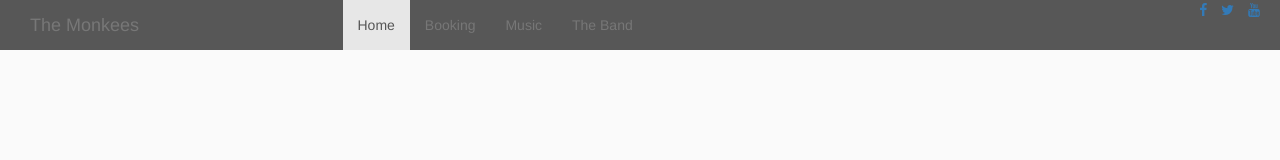
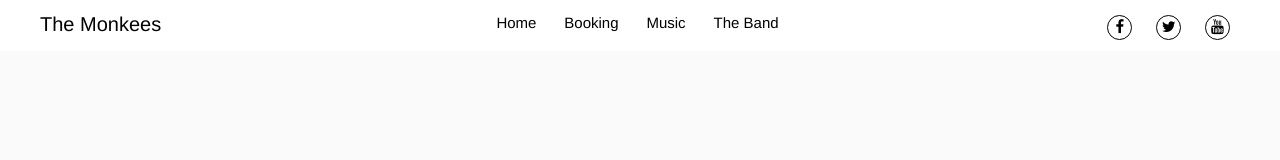
Before and after one commit to Kash1503/user-centric-frontend-development-milestone-project, a plain HTML site: page index.html in a window 1280 px wide. Drawn offline with nearby package versions, Linux system fonts and the light colour scheme.

Commit message:
added basic styling for the navbar

```diff
--- a/assets/css/style.css
+++ b/assets/css/style.css
@@ -4,7 +4,7 @@ body{
 }
 
 .bg-color-nav{
-    background-color: #575757;
+    background-color: #fff;
 }
 
 /*-------------------------------------------Utility classes*/
@@ -19,3 +19,111 @@ body{
     border-radius: 0;
     border: 0;
 }
+
+.navbar-default .navbar-nav li a {
+    color: #000;
+}
+
+.navbar-logo,
+.navbar-logo:hover{
+    color: #000;
+    font-size: 24px;
+    text-align: left;
+    text-decoration: none;
+}
+
+.center-nav{
+    text-align: center;
+}
+
+.left-nav{
+    text-align: left;
+    margin-left: 10px;
+}
+
+.right-nav{
+    text-align: right;
+    margin-right: 10px;
+}
+
+.nav-section{
+    display: block;
+    height: 30px;
+}
+
+.social-nav li{
+    margin: 15px 5px 0 5px;
+}
+
+.social-nav li a i{
+    width: 25px;
+    height: 25px;
+    border-radius: 50%;
+    border: 1px solid #000;
+    font-size: 15px;
+    padding: 7px 0;
+    line-height: 7px;
+    text-align: center;
+    color: #000;
+    transition: all 0.2s ease-in-out;
+    -moz-transition: all 0.2s ease-in-out;
+    -webkit-transition: all 0.2s ease-in-out;
+    -o-transition: all 0.2s ease-in-out;
+}
+
+.social-nav a i:hover{
+    text-decoration: none;
+    color: #ffffff;
+    border: 1px solid #ffffff;
+    background-color: #000;
+}
+
+.main-nav a{
+    font-size: 15px;
+    display: block;
+    color: #000;
+    margin: 12px 7px 0 7px;
+    transition: all 0.2s ease-in-out;
+    -moz-transition: all 0.2s ease-in-out;
+    -webkit-transition: all 0.2s ease-in-out;
+    -o-transition: all 0.2s ease-in-out;
+}
+
+.main-nav a:hover,
+.main-nav a:focus{
+    text-decoration: none;
+    color: #676767;
+}
+
+.brand-nav a,
+.brand-nav:hover{
+    font-size: 20px;
+    display: block;
+    text-decoration: none;
+    color: #000;
+    margin-top: 10px;
+}
+
+.navbar-default .navbar-toggle .icon-bar{
+    background-color: #000;
+    margin: 4px 0;
+    transition: all 0.2s ease-in-out;
+    -moz-transition: all 0.2s ease-in-out;
+    -webkit-transition: all 0.2s ease-in-out;
+    -o-transition: all 0.2s ease-in-out;
+}
+
+.navbar-default .navbar-toggle{
+    border: none;
+    transition: all 0.2s ease-in-out;
+    -moz-transition: all 0.2s ease-in-out;
+    -webkit-transition: all 0.2s ease-in-out;
+    -o-transition: all 0.2s ease-in-out;
+}
+
+.navbar-default .navbar-toggle:hover{
+    background-color: #000;
+}
+.navbar-default .navbar-toggle:hover .icon-bar{
+    background-color: #fff;
+}
--- a/index.html
+++ b/index.html
@@ -7,7 +7,7 @@
     <link rel="stylesheet" href="https://maxcdn.bootstrapcdn.com/bootstrap/3.3.7/css/bootstrap.min.css" type="text/css" />
     <link rel="stylesheet" href="https://stackpath.bootstrapcdn.com/font-awesome/4.7.0/css/font-awesome.min.css" type="text/css" />
     <link rel="stylesheet" href="assets/css/style.css" type="text/css" />
-
+    <title>The Monkees</title>
 </head>
 
 <body>
@@ -16,15 +16,15 @@
         <nav class="navbar navbar-default bg-color-nav">
             <div class="container-fluid">
                 <!-----------------Logo--------------->
-                <div class="col-xs-3">
-                    <div class="navbar-header">
-                        <a href="index.html" class="navbar-brand">The Monkees</a>
+                <div class="col-xs-6 col-sm-3">
+                    <div class="left-nav brand-nav">
+                        <a href="index.html">The Monkees</a>
                     </div>
                 </div>
                 <!-----------------Navbar links--------------->
                 <div class="hidden-xs col-sm-6">
-                    <ul class="nav navbar-nav">
-                        <li class="nav-item active">
+                    <ul class="center-nav list-inline main-nav">
+                        <li class="nav-item">
                             <a href="#" class="nav-link">Home</a>
                         </li>
                         <li class="nav-item">
@@ -39,10 +39,8 @@
                     </ul>
                 </div>
                 <!-----------------Social links--------------->
-                <div class="col-xs-6 col-sm-3">
-                    <div class="nav navbar-right">
-                        <div class="nav navbar-nav">
-                            <ul class="list-inline">
+                <div class="hidden-xs col-sm-3">
+                        <ul class="list-inline social-nav right-nav">
                             <li>
                                 <a target="_blank" href="#"><i class="fa fa-facebook"></i></a>
                             </li>
@@ -54,10 +52,9 @@
                             </li>
                         </ul>
                 </div>
-                    </div>
-                </div>
                 <!-----------------Hamburger button--------------->
-                <div class="col-xs-3 hidden-sm">
+                <div class="col-xs-6 hidden-sm">
+                    <div class="right-nav">
                         <button type="button" class="navbar-toggle collapsed" data-toggle="collapse" data-target="#navbar">
                         <span class="sr-only">Toggle navigation</span>
                         <span class="icon-bar"></span>
@@ -65,11 +62,12 @@
                         <span class="icon-bar"></span>
                     </button>
                     </div>
+                </div>
                 <!-----------------Collapsable links--------------->
                 <div class="hidden-sm hidden-md hidden-lg">
                     <div class="navbar-collapse collapse" id="navbar">
                         <ul class="nav navbar-nav">
-                            <li class="nav-item active">
+                            <li class="nav-item">
                                 <a href="#" class="nav-link">Home</a>
                             </li>
                             <li class="nav-item">
```
Lines whose indentation alone changed are shown as unchanged.
